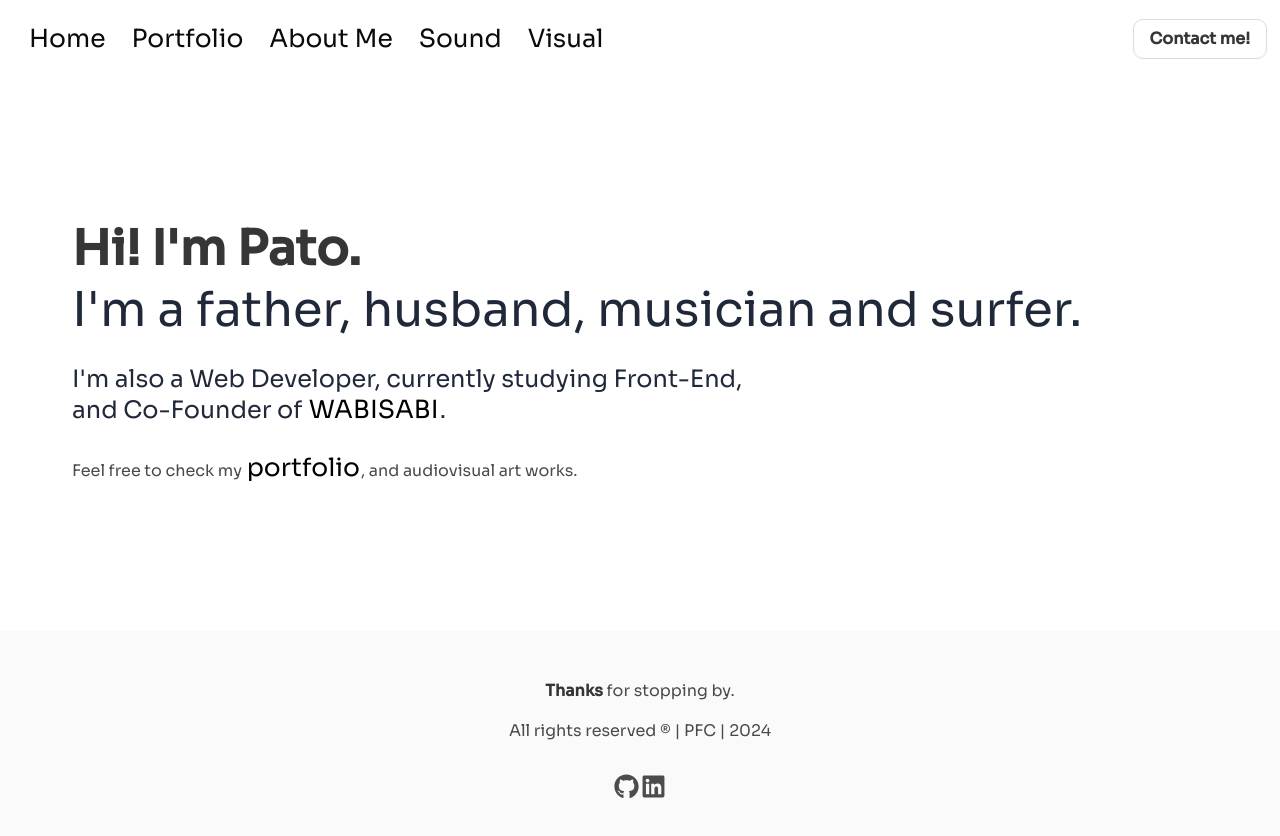
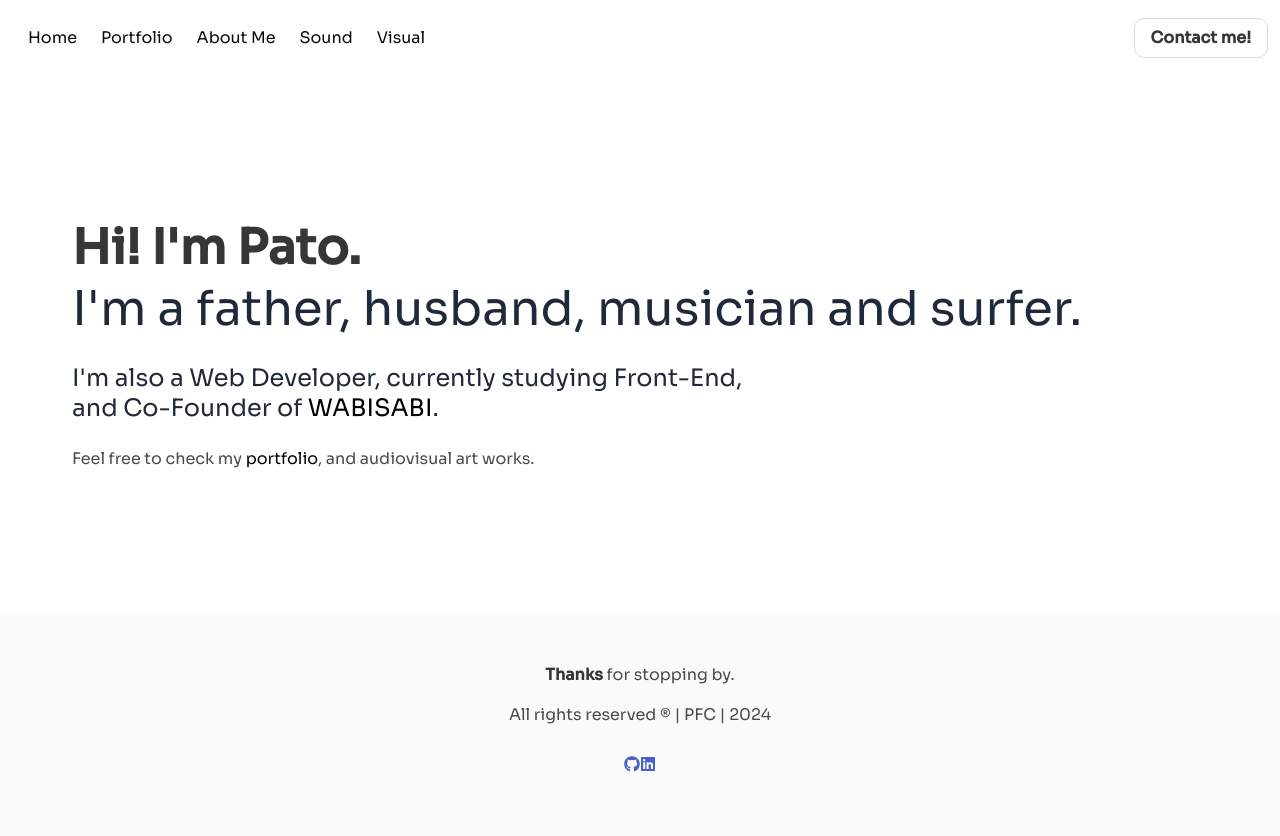
Before and after one commit to elpatoenlasolas/newPortfolio, a React (Create React App) app: page / in a window 1280 px wide. Shown: the top 836 px of the page. Built offline with nearby package versions, Linux system fonts and the light colour scheme; a small style sheet from the web is missing.

Commit message:
removed style on footer icons

```diff
--- a/src/components/Footer/Footer.css
+++ b/src/components/Footer/Footer.css
@@ -1,6 +1,6 @@
 @import '../fx/fx.css';
 
-a {
+/* a {
   margin: 1px;
   font-size: 25px;
   color: #4c4c4c;
@@ -8,7 +8,7 @@ a {
 
 a:hover {
   color: #3d3d3d;
-}
+} */
 
 .footer {
   animation:
--- a/src/components/Footer/Footer.jsx
+++ b/src/components/Footer/Footer.jsx
@@ -16,7 +16,6 @@ function Footer() {
           to="https://github.com/elpatoenlasolas"
           alt="link to github"
           target="_blank"
-          className="icons"
         >
           <FaGithub />
         </Link>
@@ -24,7 +23,6 @@ function Footer() {
           to="https://linkedin.com/in/patricio-funes-cardoso"
           alt="link to linkedin"
           target="_blank"
-          className="icons"
         >
           <FaLinkedin />
         </Link>
```
